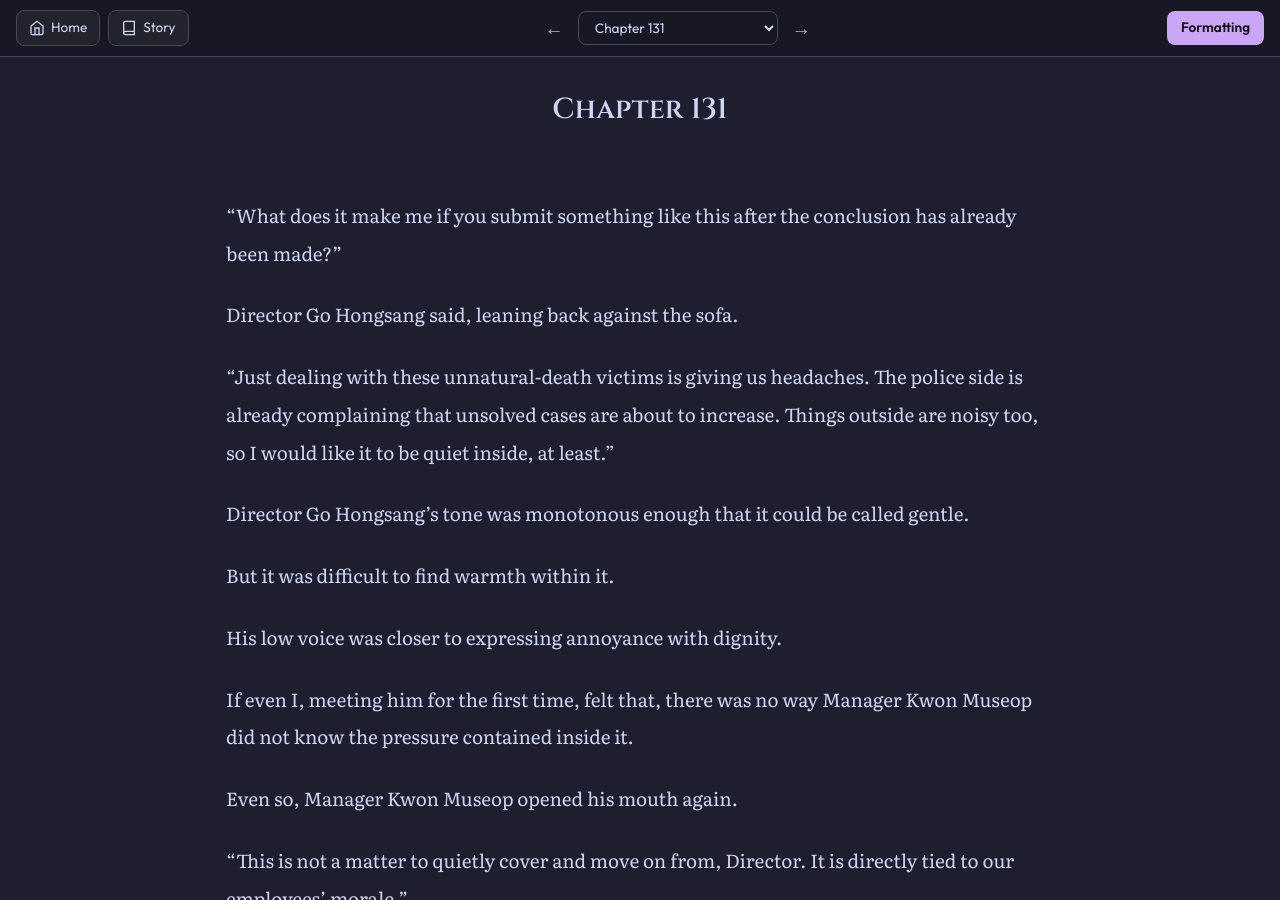
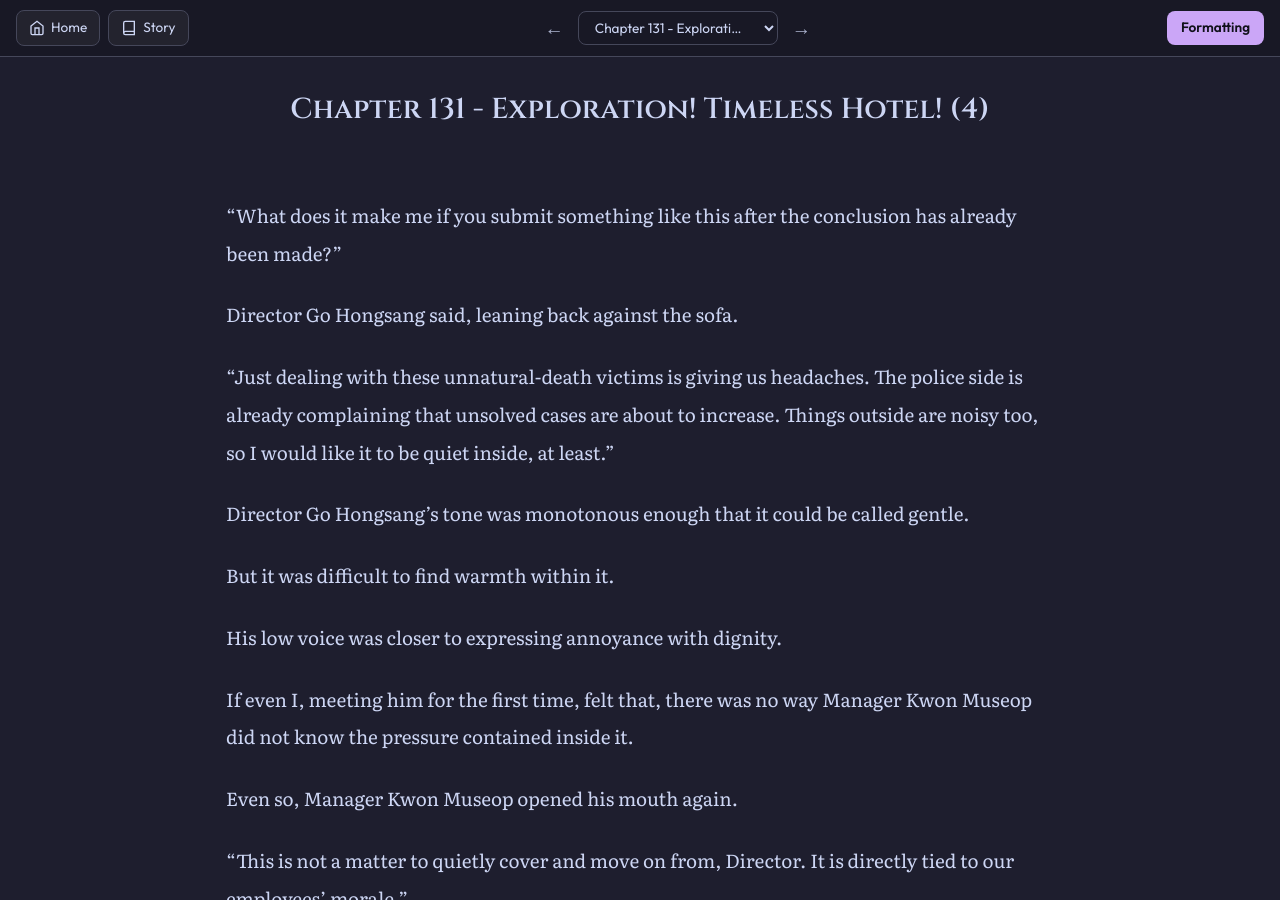
Before and after one commit to soleumn/soleumn.github.io, a Jekyll site: the page built from _chapters/esg/ch131.md, in a window 1280 px wide and 900 px high. Built offline with Jekyll 4.4.1, drawn with Linux system fonts in a browser that asks for light colours; comment, search, counter and statistics services are not loaded.

Commit message:
Update ch131.md

```diff
--- a/_chapters/esg/ch131.md
+++ b/_chapters/esg/ch131.md
@@ -1,5 +1,5 @@
 ---
-title: "Chapter 131"
+title: "Chapter 131 - Exploration! Timeless Hotel! (4)"
 categories: esg
 capitulo: 131
 ---
```
